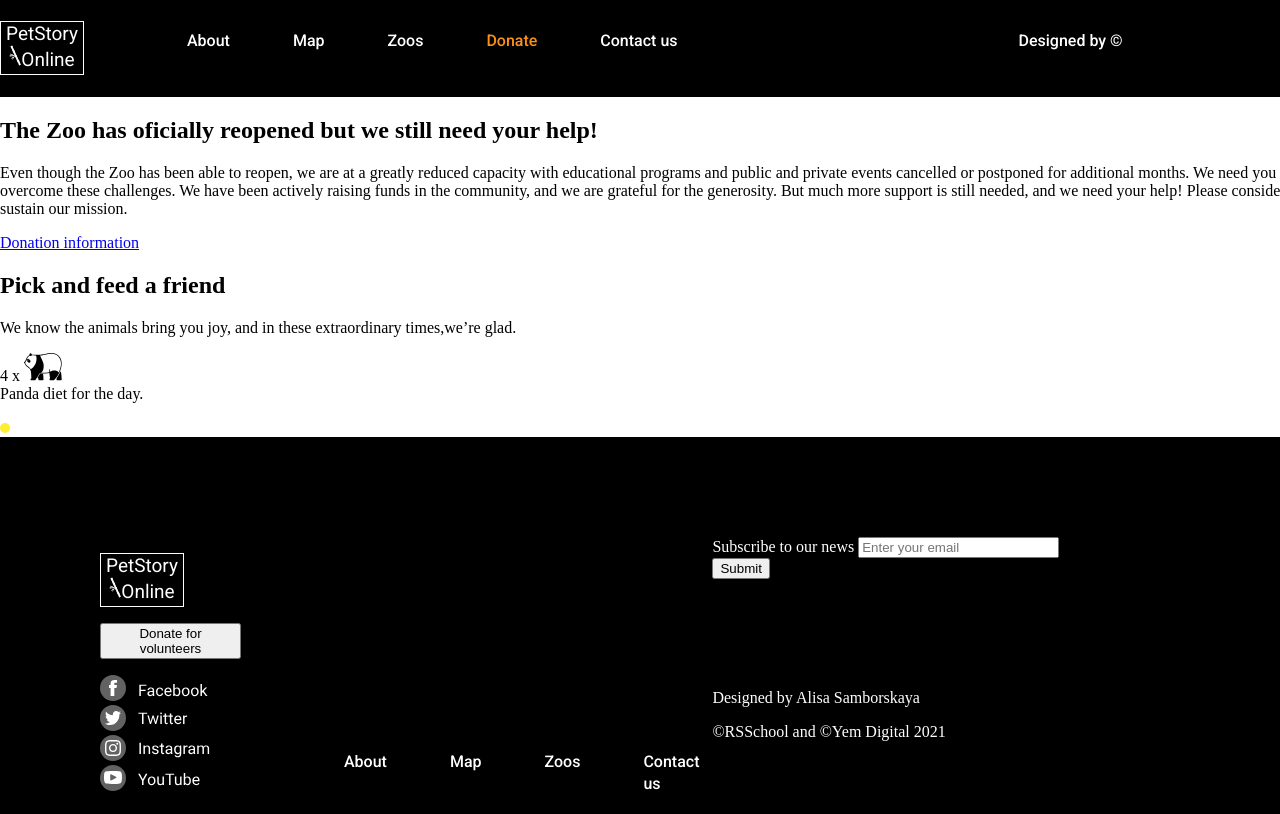
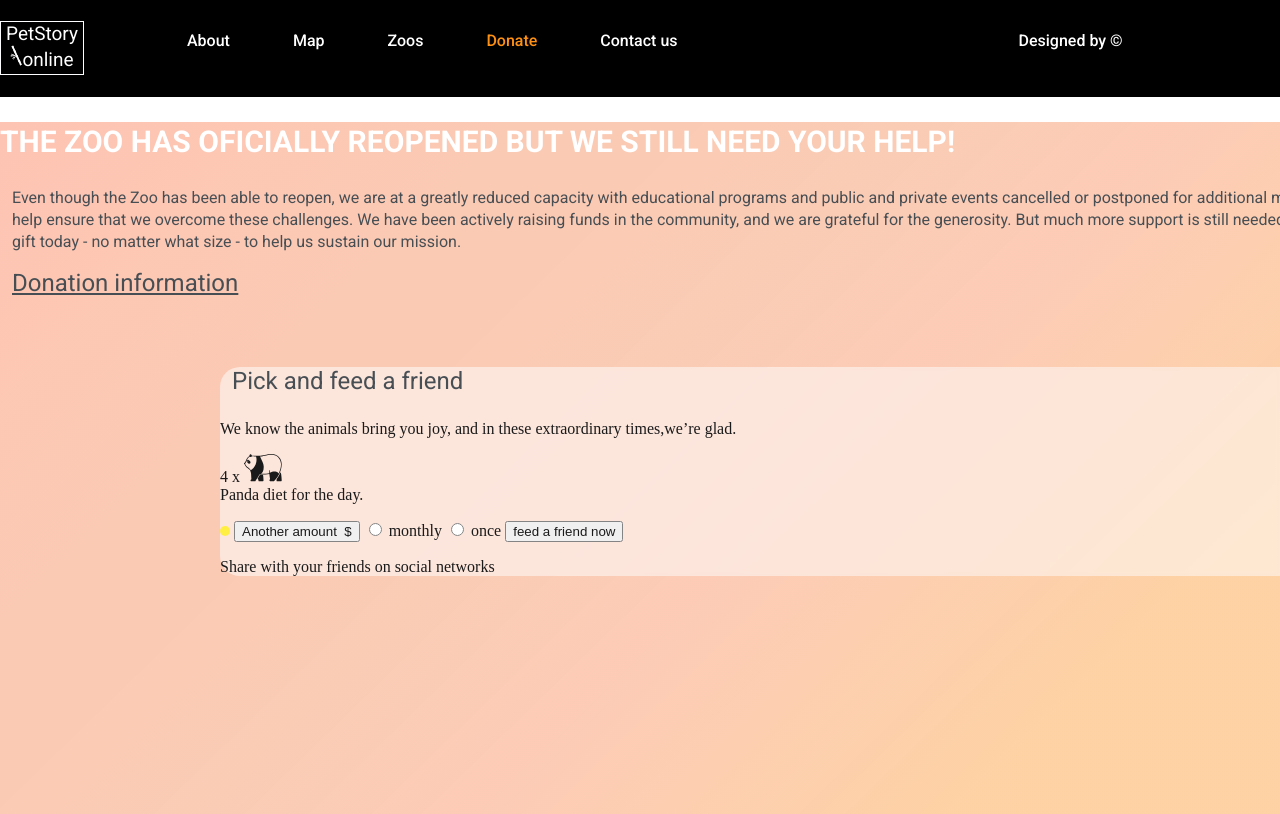
Before and after one commit to ptrvenckus/online-zoo, a plain HTML site: page pages/donate/index.html in a window 1280 px wide. Shown: the top 814 px of the page. Drawn offline with Linux system fonts and the light colour scheme.

Commit message:
feat: add input elements to donate page

```diff
--- a/pages/donate/index.html
+++ b/pages/donate/index.html
@@ -13,12 +13,12 @@
     <header id="header" style="background-color: black;">
       <h1>
         <a class="logo" href="https://ptrvenckus.github.io/online-zoo/pages/main/index.html" target="_blank">PetStory
-          <object data="../../assets/icons/bamboo.svg" type="image/svg+xml"></object>Online
+          <object data="../../assets/icons/bamboo.svg" type="image/svg+xml"></object>online
         </a>
       </h1>
       <nav>
         <ul class="navigation-list">
-          <li><a class="navigation-link" href="#">About</a></li>
+          <li><a class="navigation-link" href="../main/index.html" target="_blank">About</a></li>
           <li><a class="navigation-link" href="#">Map</a></li>
           <li><a class="navigation-link" href="#">Zoos</a></li>
           <li><a class="navigation-link navigation-link_colored" href="#">Donate</a></li>
@@ -28,19 +28,25 @@
         </ul>
       </nav>
     </header>
-    <main>
+    <main class="main">
       <div class="panda-donate">
         <object data="../../assets/images/panda_donate.png" type="image/svg+xml"></object>
       </div>
-      <h2>The Zoo has oficially reopened but we still need your help!</h2>
-      <p>Even though the Zoo has been able to reopen, we are at a greatly reduced capacity with educational programs and public and private events cancelled or postponed for additional months. We need you now more than ever to help ensure that we overcome these challenges. We have been actively raising funds in the community, and we are grateful for the generosity. But much more support is still needed, and we need your help! Please consider a gift today - no matter what size - to help us sustain our mission.</p>
-      <a href="#">Donation information</a>
+      <h2 class="heading-main">The Zoo has oficially reopened but we still need your help!</h2>
+      <p class="donate-text">Even though the Zoo has been able to reopen, we are at a greatly reduced capacity with educational programs and public and private events cancelled or postponed for additional months. We need you now more than ever to help ensure that we overcome these challenges. We have been actively raising funds in the community, and we are grateful for the generosity. But much more support is still needed, and we need your help! Please consider a gift today - no matter what size - to help us sustain our mission.</p>
+      <a href="#" class="heading-3">Donation information</a>
       <section class="donate">
-        <h2>Pick and feed a friend</h2>
-        <p>We know the animals bring you joy, and in these extraordinary times,we&#8217;re glad.</p>
+        <h3 class ="heading-3">Pick and feed a friend</h3>
+        <p clas="donate-text">We know the animals bring you joy, and in these extraordinary times,we&#8217;re glad.</p>
         <p>4 x <object data="../../assets/icons/panda_icon.svg" type="image/svg+xml"></object><br>Panda diet for the day.</p>
         <!--for slider elipse:-->
         <object data="../../assets/icons/ellipse_donate.svg" type="image/svg+xml"></object>
+        <input type="button" value="Another amount  $">
+        <input type="radio" name="monthly-or-once" id="monthly"><label for="monthly"> monthly</label>
+        <input type="radio" name="monthly-or-once" id="once">
+        <label for="once"> once</label>
+        <button>feed a friend now</button>
+        <p>Share with your friends on social networks</p>
       </section>
     </main>
     <footer id="footer">
@@ -48,7 +54,7 @@
         <div class="footer-left-side">
           <p>
             <a class="logo" href="https://ptrvenckus.github.io/online-zoo/pages/main/index.html" target="_blank">PetStory
-              <object data="../../assets/icons/bamboo.svg" type="image/svg+xml"></object>Online
+              <object data="../../assets/icons/bamboo.svg" type="image/svg+xml"></object>online
             </a>
           </p>
           <button class="btn-1">Donate for volunteers</button>
--- a/pages/donate/style.css
+++ b/pages/donate/style.css
@@ -52,6 +52,47 @@ body {
 
 .header-copyright {
   margin-left: 341px;
+}
+/*main*/
+.main {
+  padding-bottom: 200px;
+  /*copied background gradient code from figma*/
+  background: linear-gradient(315.75deg, rgba(254, 210, 144, 0.7) 30.06%, #FEBDAB 100.95%, rgba(254, 210, 144, 0.7) 106.36%),
+    linear-gradient(315.75deg, rgba(254, 189, 171, 0.74) 30.06%, rgba(243, 169, 248, 0.66) 50.74%, #E0D8F0 80.49%, #EAF7FE 127.9%, #EAF7FE 149.54%),
+    linear-gradient(315.75deg, rgba(254, 189, 171, 0.74) 30.06%, rgba(243, 169, 248, 0.66) 50.74%, #E0D8F0 80.49%, #EAF7FE 127.9%, #EAF7FE 149.54%);
+  opacity: 0.9;
+}
+.heading-main {
+  font-family: "Roboto";
+  font-weight: 700;
+  font-size: 30px;
+  line-height: 40px;
+  color: #ffffff;
+  text-transform: uppercase;
+}
+
+.donate {
+  margin: 69px 220px 100px 220px;
+  background: rgba(253, 253, 255, 0.52);
+  backdrop-filter: blur(2px);
+  border-radius: 20px;
+}
+.donate-text {
+  padding-left: 12px;
+  font-family: "Roboto";
+  font-weight: 400;
+  font-size: 16px;
+  line-height: 22px;
+  color: #333b41;
+}
+
+.heading-3 {
+  padding-left: 12px;
+  font-family: "Roboto";
+  font-weight: 400;
+  font-size: 24px;
+  line-height: 29px;
+  color: #333b41;
 }
 
 /*footer*/
```
Also changed, not shown: pages/main/index.html (+2 -2 lines).
